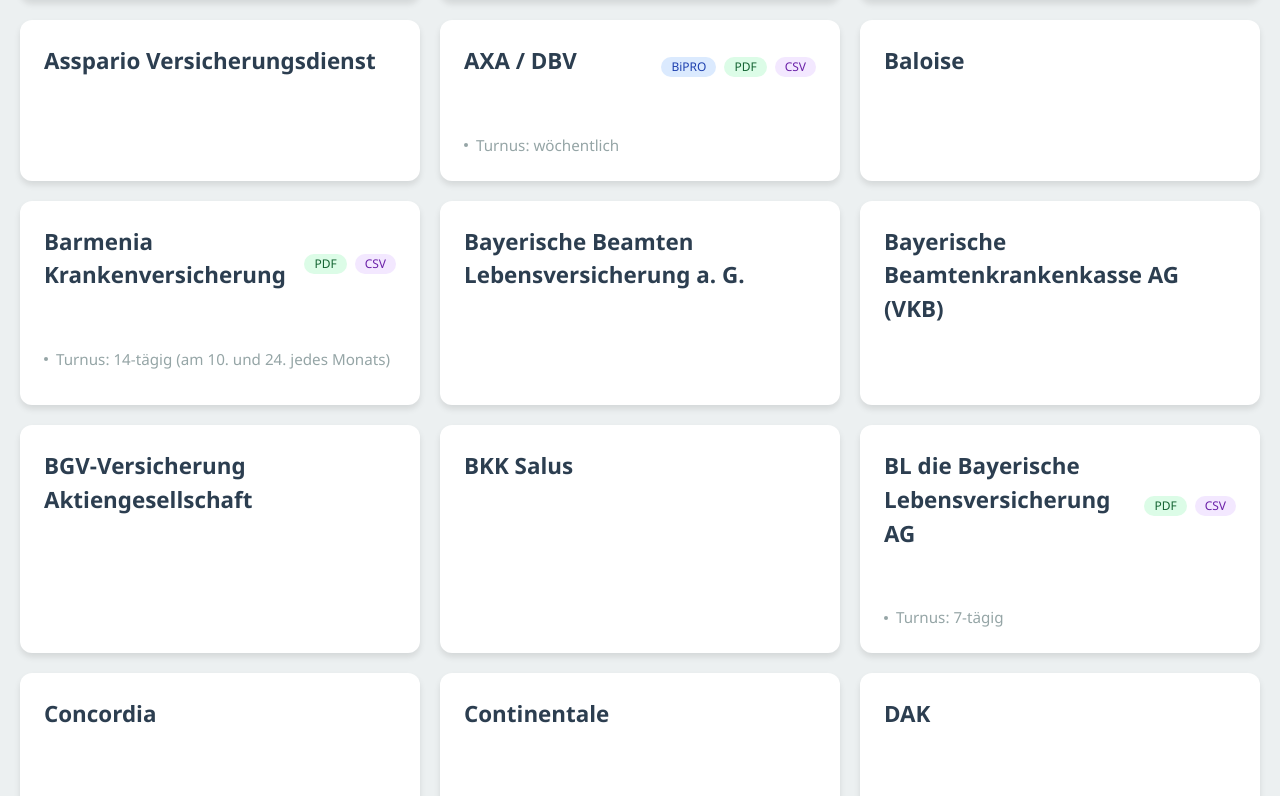
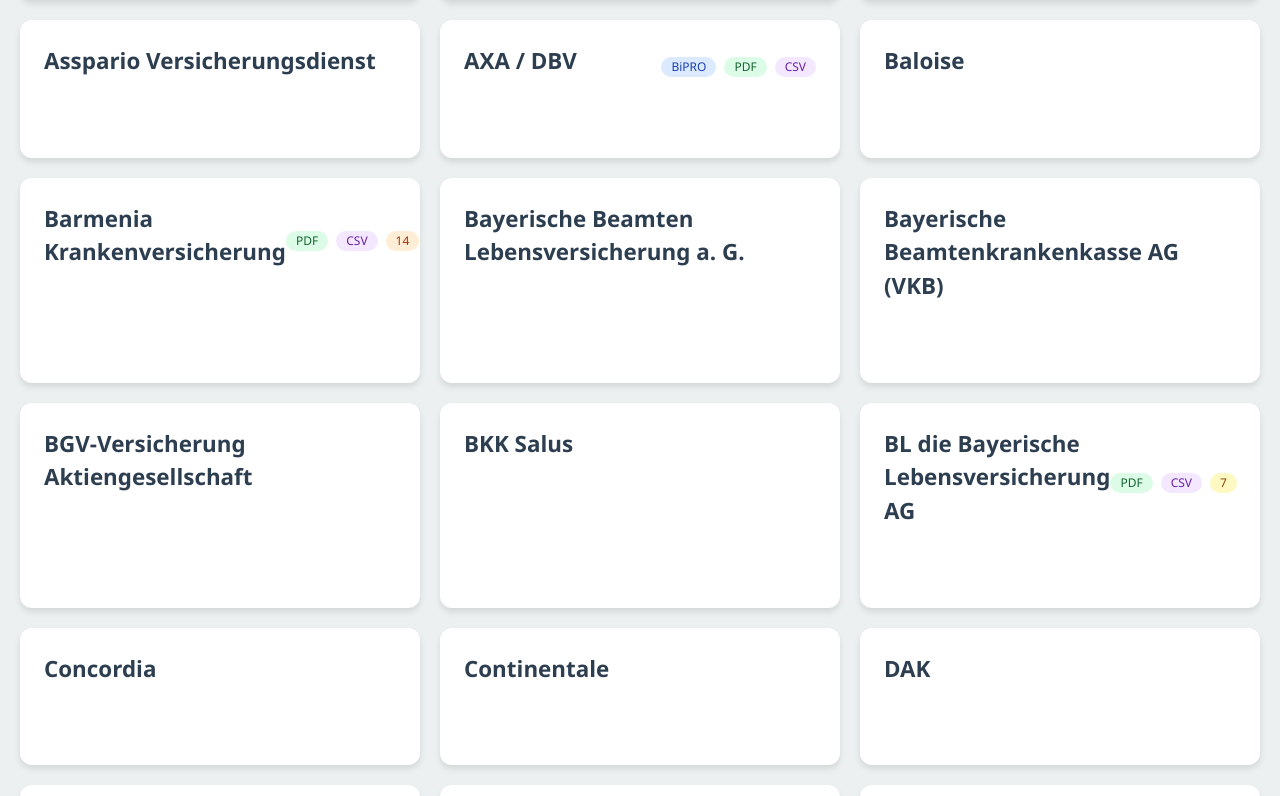
Before and after one commit to wilnauem2/Provisionsbuchungen, a Vue app: page / in a window 1280 px wide. Shown: the part 865-1661 px from the top of the page. Built offline with nearby package versions, Linux system fonts and the light colour scheme.

Commit message:
fix: improve badge positioning and spacing
- Add circular badges for turnus periods (7, 14, 31)
- Add checkmark for complete insurers
- Fix badge positioning to prevent overlap with insurer names
- Use flex layout for proper spacing between badges and text

```diff
--- a/src/App.vue
+++ b/src/App.vue
@@ -319,6 +319,20 @@
                    <span v-if="insurer.dokumentenart?.split(',').some(v => v.trim().toLowerCase() === 'csv')" class="bg-purple-100 text-purple-800 text-xs font-medium px-2.5 py-0.5 rounded-full">
                      CSV
                    </span>
+                   <!-- Turnus tags -->
+                   <span v-if="insurer.turnus?.match(/7-tägig/)" class="bg-yellow-100 text-yellow-800 text-xs font-medium px-2.5 py-0.5 rounded-full">
+                     7
+                   </span>
+                   <span v-else-if="insurer.turnus?.match(/14-tägig/)" class="bg-orange-100 text-orange-800 text-xs font-medium px-2.5 py-0.5 rounded-full">
+                     14
+                   </span>
+                   <span v-else-if="insurer.turnus?.match(/31-tägig/)" class="bg-red-100 text-red-800 text-xs font-medium px-2.5 py-0.5 rounded-full">
+                     31
+                   </span>
+                   <!-- Checkmark for complete insurers -->
+                   <span v-if="insurer.complete" class="bg-green-100 text-green-800 text-xs font-medium px-2.5 py-0.5 rounded-full">
+                     ✓
+                   </span>
                  </div>
                </div>
               <p class="status" :class="getStatusColor(insurer, getCurrentDate())">
@@ -326,7 +340,6 @@
               </p>
             </div>
             <div class="insurer-details">
-              <p v-if="insurer.turnus">Turnus: {{ insurer.turnus }}</p>
               <p v-if="insurer.last_invoice">Letzte Abrechnung: {{ formatLastInvoiceDate(insurer.last_invoice) }}</p>
             </div>
           </div>
```
Lines whose indentation alone changed are shown as unchanged.
